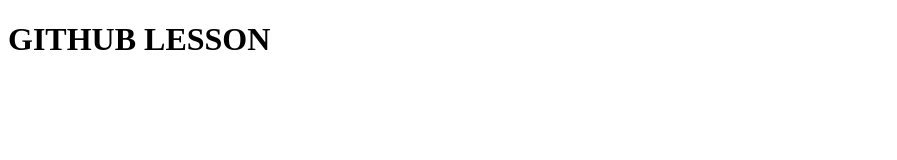
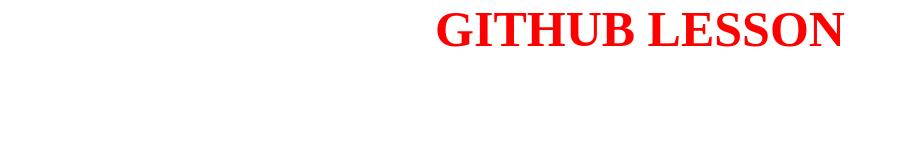
Before and after one commit to AbdulazizCreator/reactn15-lesson11, a plain HTML site: page index.html in a window 1280 px wide. Shown: the whole page, without its empty margins (0-897 px from the left). Drawn offline with Linux system fonts and the light colour scheme.

Commit message:
heading style

```diff
--- a/css/style.css
+++ b/css/style.css
@@ -3,3 +3,9 @@
   padding: 0;
   box-sizing: border-box;
 }
+
+h1 {
+  text-align: center;
+  color: red;
+  font-size: 50px;
+}
--- a/index.html
+++ b/index.html
@@ -4,6 +4,7 @@
     <meta charset="UTF-8" />
     <meta name="viewport" content="width=device-width, initial-scale=1.0" />
     <title>Abdulaziz Programmer</title>
+    <link rel="stylesheet" href="css/style.css">
   </head>
   <body>
     <h1>GITHUB LESSON</h1>
```
